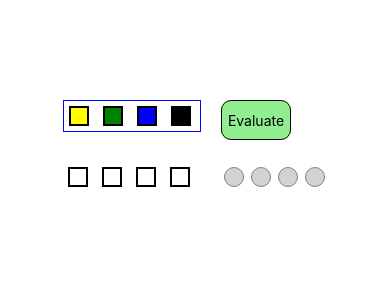
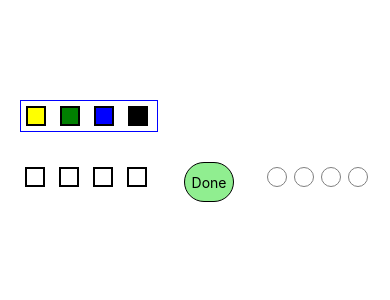
Before and after one commit to AnickaVargova/Logik, a React Native app: screen / in a window 390 px wide. Shown: the top 300 px of the page. Built offline with nearby package versions, Linux system fonts and the light colour scheme.

Commit message:
one line working

```diff
--- a/App.js
+++ b/App.js
@@ -1,37 +1,23 @@
-import React from "react";
+import React, {useState} from "react";
 import { StatusBar } from "expo-status-bar";
 import { StyleSheet, Text, View } from "react-native";
 import { Screen } from "./components/Screen";
 import { options } from "./components/options";
-
-const createSecretOptions = (options) => {
-  const resultArr = [];
-  const getRandomIndex = () => Math.round(Math.random() * (options.length - 1));
-  while (resultArr.length < 4) {
-    const randomColor = options[getRandomIndex()];
-    if (!resultArr.includes(randomColor)) {
-      resultArr.push(randomColor);
-    }
-  }
-  return resultArr;
-};
-
-const gameData = {
-  secretOptions: createSecretOptions(options),
-  evaluateGuess: (selectedOptions) =>
-    selectedOptions.reduce(
-      (count, current) => (this.secretOptions.includes(current) ? ++count : count),
-      0
-    ),
-
-  enterGuess: (bool) => bool,
-};
+import { createSecretOptions} from "./helpers";
 
 export const GameContext = React.createContext();
 
 export default function App() {
+
+  const [gameData, setGameData] = useState({
+    secretOptions: createSecretOptions(options),
+    history: [],
+    current: ['','','',''],
+    submitted: false
+  });
+
   return (
-    <GameContext.Provider value={gameData}>
+    <GameContext.Provider value={{gameData, setGameData}}>
       <View style={styles.container}>
         <Screen />
       </View>
@@ -45,7 +31,7 @@ const styles = StyleSheet.create({
     backgroundColor: "#fff",
     alignItems: "center",
     justifyContent: "center",
-    padding: 30,
+    padding: 20,
     paddingTop: 100
   }
 });
--- a/components/Evaluation.js
+++ b/components/Evaluation.js
@@ -1,14 +1,28 @@
-import React, {useContext} from "react";
+import React, { useContext, useEffect, useState } from "react";
 import { View, Text, StyleSheet } from "react-native";
-import { GameContext } from '../App';
+import { GameContext } from "../App";
+import { getEvaluation } from "../helpers";
 
 export const Evaluation = () => {
-//   const evaluateGuess = useContext(GameContext).evaluateGuess;
+  const context = useContext(GameContext);
+  const submitted = context.gameData.submitted;
+  const secret = context.gameData.secretOptions;
+  const current = context.gameData.current;
+  const [evalArray, setEvalArray] = useState(getEvaluation(4,current,secret));
+
+  useEffect(() => setEvalArray(getEvaluation(4,current,secret)), [submitted]);
 
   return (
+
     <View style={styles.line}>
-      {Array.from({length: 4}).map((item,index) => <View style={styles.circle} key={index}/>)}
-
+      {evalArray.map((color, index) => (
+        <View
+          style={styles.circle}
+          key={index}
+          backgroundColor={color}
+          borderWidth={!color && 0}
+        />
+      ))}
     </View>
   );
 };
@@ -17,7 +31,7 @@ const styles = StyleSheet.create({
   line: {
     display: "flex",
     flexDirection: "row",
-    justifyContent: 'center',
+    justifyContent: "center",
     marginLeft: 20
   },
   circle: {
@@ -25,8 +39,7 @@ const styles = StyleSheet.create({
     height: 20,
     borderRadius: 50,
     borderWidth: 1,
-      borderColor: 'grey',
-      backgroundColor: 'lightgrey',
+    borderColor: "grey",
     margin: 5,
     marginRight: 2
   }
--- a/components/Header.js
+++ b/components/Header.js
@@ -9,9 +9,6 @@ export const Header = () => {
   return (
     <View style={styles.header}>
       <SecretLine />
-      <TouchableOpacity style={styles.button}>
-        <Text>Evaluate</Text>
-      </TouchableOpacity>
     </View>
   );
 };
@@ -20,19 +17,8 @@ const styles = StyleSheet.create({
   header: {
     display: "flex",
     flexDirection: "row",
+    width: '100%',
+    justifyContent: 'space-between'
   },
-  button: {
-    width: 70,
-    height: 40,
-    borderColor: "black",
-    borderWidth: 1,
-    borderRadius: 10,
-    backgroundColor: "lightgreen",
-    marginLeft: 20,
-    marginTop: 0,
-    fontWeight: 'bold',
-    display: 'flex',
-    justifyContent: 'center',
-    alignItems: 'center'
-  }
+
 });
--- a/components/Line.js
+++ b/components/Line.js
@@ -1,12 +1,26 @@
-import React from "react";
-import { View, Text, StyleSheet } from "react-native";
+import React, {useContext, useState} from "react";
+import { View, Text, StyleSheet, TouchableOpacity } from "react-native";
 import { Squares } from "./Squares";
 import { Evaluation } from "./Evaluation";
+import { getCorrectColorsCount, getCorrectNumbersCount } from "../helpers";
+import { GameContext } from "../App";
 
 export const Line = ({ dropdown, backgroundsArr }) => {
+
+  const context = useContext(GameContext);
+  const setGameData = context.setGameData;
+  const [currentLine, setCurrentLine] = useState(backgroundsArr);
+
+  const handleSubmit = () => {
+    setGameData((p) => ({...p, submitted: true}));
+  }
+
   return (
     <View style={styles.line}>
-      <Squares dropdown={dropdown} backgroundsArr={backgroundsArr} />
+      <Squares dropdown={dropdown} backgroundsArr={currentLine}/>
+      <TouchableOpacity style={styles.button} onPress={handleSubmit}>
+        <Text>Done</Text>
+      </TouchableOpacity>
       <Evaluation />
     </View>
   );
@@ -17,6 +31,24 @@ const styles=StyleSheet.create(
         line: {
             display: "flex",
             flexDirection: "row",
-        }
+            width: '100%',
+            justifyContent: 'space-between',
+            alignItems: 'flex-start'
+        },
+        button: {
+            width: 50,
+            height: 40,
+            borderColor: "black",
+            borderWidth: 1,
+            borderRadius: 30,
+            padding: 5,
+            backgroundColor: "lightgreen",
+            marginLeft: 20,
+            marginTop: 0,
+            fontWeight: 'bold',
+            display: 'flex',
+            justifyContent: 'center',
+            alignItems: 'center'
+          }
     }
 )
--- a/components/Screen.js
+++ b/components/Screen.js
@@ -3,13 +3,16 @@ import { View, Text, StyleSheet } from "react-native";
 import { Line } from "./Line";
 import { Header } from "./Header";
 import { options } from "./options";
-
+import { GameContext } from "../App";
 
 export const Screen = () => {
+  const context = useContext(GameContext);
+  const current = context.gameData.current;
+
   return (
     <View style={styles.sections}>
       <Header />
-      <Line dropdown={true} backgroundsArr={[undefined,undefined,undefined,undefined]}/>
+      <Line dropdown={true} backgroundsArr={current}/>
     </View>
   );
 };
@@ -20,6 +23,7 @@ const styles = StyleSheet.create({
     flexDirection: "column",
     justifyContent: "flex-start",
     alignItems: "flex-start",
-    flex: 1
+    flex: 1,
+    width: '100%'
   }
 });
--- a/components/SecretLine.js
+++ b/components/SecretLine.js
@@ -4,7 +4,8 @@ import { Squares } from "./Squares";
 import { GameContext } from "../App";
 
 export const SecretLine = () => {
-  const secretOptions = useContext(GameContext).secretOptions;
+const context = useContext(GameContext);
+const secretOptions = context.gameData.secretOptions;
 
   return (
     <View style={styles.secretLine}>
--- a/components/Square.js
+++ b/components/Square.js
@@ -1,8 +1,20 @@
-import React, { useState } from "react";
+import React, { useState, useContext, useEffect } from "react";
 import { View, Text, StyleSheet, TouchableOpacity } from "react-native";
 import { options } from "./options";
+import { GameContext } from "../App";
 
-const Dropdown = ({ setChosen, setVisible }) => {
+const Dropdown = ({ setChosen, setVisible, squareIndex }) => {
+const context = useContext(GameContext);
+const setGameData = context.setGameData;
+
+const selectColor = (color, squareIndex) => {
+    setGameData((p) => {
+        const newLine = [...p.current];
+        newLine[squareIndex] = color;
+        return {...p, current: newLine};
+    })
+}
+
   return (
     <View>
       {Array.from(options).map((item, index) => (
@@ -10,6 +22,7 @@ const Dropdown = ({ setChosen, setVisible }) => {
           style={{ ...styles.option, backgroundColor: item }}
           key={index}
           onPress={() => {
+            selectColor(item, squareIndex);
             setChosen(item);
             setVisible(false);
           }}
@@ -19,7 +32,12 @@ const Dropdown = ({ setChosen, setVisible }) => {
   );
 };
 
-export const Square = ({defaultBackground, withDropdown}) => {
+export const Square = ({
+  defaultBackground,
+  withDropdown,
+  index,
+}) => {
+  const context = useContext(GameContext);
   const [visible, setVisible] = useState(false);
   const [chosen, setChosen] = useState("");
 
@@ -30,10 +48,19 @@ export const Square = ({defaultBackground, withDropdown}) => {
   return (
     <View style={styles.dropdown}>
       <TouchableOpacity
-        style={{ ...styles.menuButton, backgroundColor: defaultBackground ? defaultBackground : chosen }}
+        style={{
+          ...styles.menuButton,
+          backgroundColor: defaultBackground ? defaultBackground : chosen
+        }}
         onPress={toggleDropdown}
       />
-      {withDropdown && visible && <Dropdown setChosen={setChosen} setVisible={setVisible}/>}
+      {withDropdown && visible && (
+        <Dropdown
+          setChosen={setChosen}
+          setVisible={setVisible}
+          squareIndex={index}
+        />
+      )}
     </View>
   );
 };
--- a/components/Squares.js
+++ b/components/Squares.js
@@ -1,14 +1,16 @@
-import React, {useContext} from "react";
+import React from "react";
 import { View, Text, StyleSheet } from "react-native";
 import { Square } from "./Square";
 
-export const Squares = ({ dropdown, backgroundsArr }) => {
+
+export const Squares = ({ dropdown, backgroundsArr, setCurrentLine }) => {
 
   const squareLine = Array.from(backgroundsArr).map((background, index) => (
     <Square
       key={index}
       withDropdown={dropdown}
       defaultBackground={background}
+      index={index}
     />
   ));
   return <View style={styles.squareLine}>{squareLine}</View>;
--- /dev/null
+++ b/helpers.js
@@ -0,0 +1,36 @@
+export const createSecretOptions = (options) => {
+  const resultArr = [];
+  const getRandomIndex = () => Math.round(Math.random() * (options.length - 1));
+  while (resultArr.length < 4) {
+    const randomColor = options[getRandomIndex()];
+    if (!resultArr.includes(randomColor)) {
+      resultArr.push(randomColor);
+    }
+  }
+  return resultArr;
+};
+
+export const getCorrectColorsCount = (selected, secret) =>
+  selected.reduce(
+    (count, current) => (secret.includes(current) ? ++count : count),
+    0
+  );
+
+export const getCorrectPlacesCount = (selected, secret) =>
+  selected.reduce(
+    (count, current) =>
+      selected.indexOf(current) === secret.indexOf(current) ? ++count : count,
+    0
+  );
+
+export const getEvaluation = (placesCount, selected, secret) => {
+  return Array.from({ length: placesCount }).map((item, index) => {
+    if (getCorrectPlacesCount(selected, secret) > index) {
+      return "black";
+    };
+    if (getCorrectColorsCount(selected, secret) > index) {
+      return "grey";
+    };
+    return "";
+  });
+};
```
Lines whose indentation alone changed are shown as unchanged.
